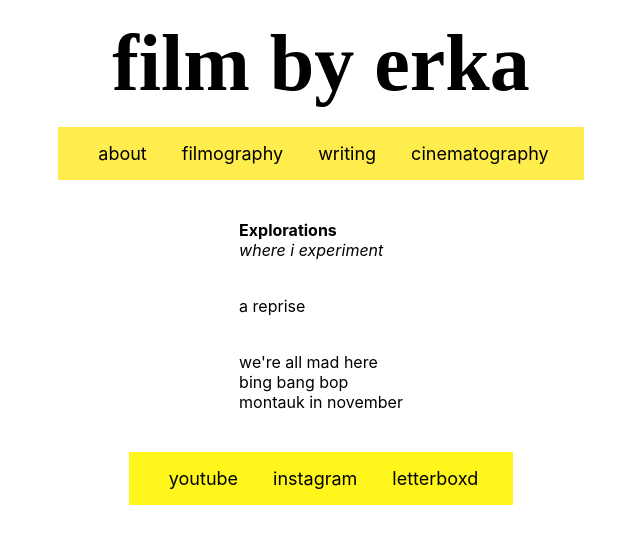
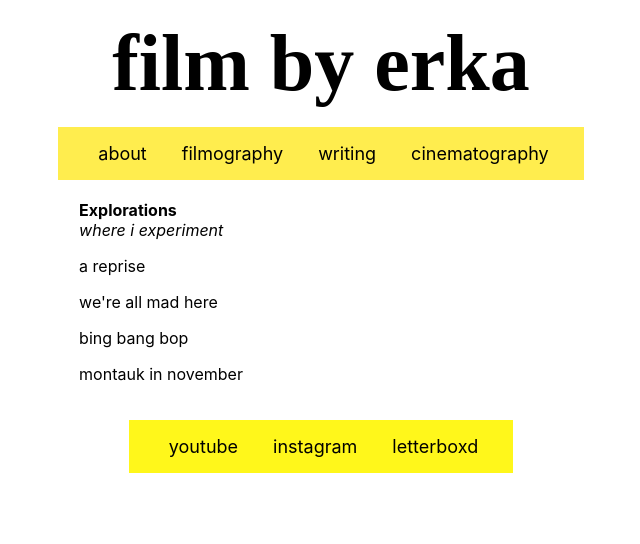
Before and after one commit to erlyia/film, a React (Create React App) app: page /filmography in a window 1280 px wide. Shown: the top 544 px of the page, without its empty margins (319-959 px from the left). Built offline with nearby package versions, Linux system fonts and the light colour scheme; a web font is replaced by a local one.

Commit message:
filmography;

```diff
--- a/src/App.js
+++ b/src/App.js
@@ -20,10 +20,6 @@ function App() {
       <Route path="/cinematography" element={<Cinematography/>} />
       <Route path="/writing" element={<Writing/>} />
       <Route path="/filmography" element={<Filmography/>} />
-      <Route path='/youtube' component={() => {
-        window.location.href = 'https://youtube.com/@filmbyerka';
-    return null;
-}}/>
     </Routes>
     <Socials />
     </BrowserRouter>
--- a/src/components/Socials.js
+++ b/src/components/Socials.js
@@ -1,4 +1,3 @@
-import { Link } from "react-router-dom";
 import '../main.css';
 import './Socials.css';
 
@@ -9,9 +8,9 @@ const Socials= () =>{
                 <div className="bottom">
                     <ul className="navbar">
                         <li>
-                        <Link to="/youtube">youtube</Link>
-                        <Link to="instagram.com/filmbyerka">instagram</Link>
-                        <Link to="letterboxd.com/erikay">letterboxd</Link>
+                        <a href="https://youtube.com/@filmbyerka">youtube</a>
+                        <a href="https://instagram.com/filmbyerka">instagram</a>
+                        <a href="https://letterboxd.com/erikay">letterboxd</a>
                         </li>
                     </ul>
                 </div>
--- a/src/main.css
+++ b/src/main.css
@@ -1,6 +1,6 @@
 
 .container {
-    justify-content: center;
+    /* justify-content: center; */
     align-items: center;
 }
 
@@ -8,7 +8,7 @@
     display: flex;
     flex-direction: column;
     padding: 20px;
-    justify-content: center;
+    justify-content: left;
     align-items: center;
 }
 
@@ -42,5 +42,27 @@
 
 .hiddentxt:hover ~ .hiddenimg{
     display: block;
-    position: absolute;
+    /* position: absolute; */
+    width: 20%;
+    justify-content: center;
 }
+
+.block {
+    display: flex;
+    flex-direction: row;
+    justify-content: center;
+    align-items: center;
+}
+
+.shorts a {
+    text-decoration:none;
+    color: black;
+}
+
+.shorts a:hover {
+    color: red;
+}
+
+.shorts {
+    padding-right: 20rem;
+}
--- a/src/pages/Filmography.js
+++ b/src/pages/Filmography.js
@@ -5,29 +5,26 @@ function Filmography() {
     return (
         <div className="container">
             <div className="vertical-container">
-                <div className="horizontal-container">
-                    <div className="shorts">
+                <div className="shorts">
                     <b>Explorations</b>
                     <br></br>
                     <em>where i experiment</em>
                     <br></br>
-                    <br></br>
-                    <p> <span className="hiddentxt">a reprise </span>
-                    <span className="hiddenimg"> <img src={aboutPhoto} alt="about" width="20%"/> </span>
+                    <p>
+                    <a href="https://www.youtube.com/watch?v=35HC7BRK5Ek">a reprise </a>
                     </p>
-                    <br></br>
-                    we're all mad here
-                    <br></br>
-                    bing bang bop
-                    <br></br>
-                    montauk in november
+                    <p>
+                    <a href="https://www.youtube.com/watch?v=u3ukqnO6djM">we're all mad here </a>
+                    </p>
+                    <p>
+                    <a href="https://www.youtube.com/watch?v=Nz9jmftxf2A">bing bang bop </a>
+                    </p>
+                    <p>
+                    <a href="https://www.youtube.com/watch?v=8dwX8Ws5VdE">montauk in november</a>
+                    </p>
                     </div>
-                </div>
+            </div>
 
-            </div>
-            <div className="body">
-
-            </div>
         </div>
     )
 }
```
